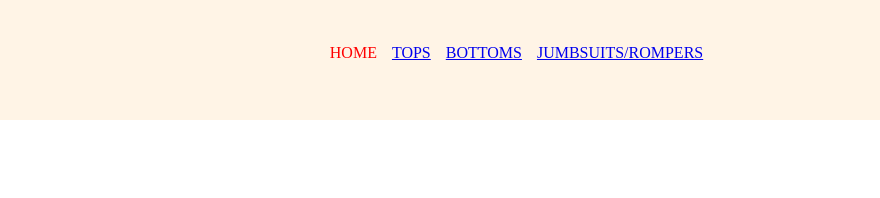
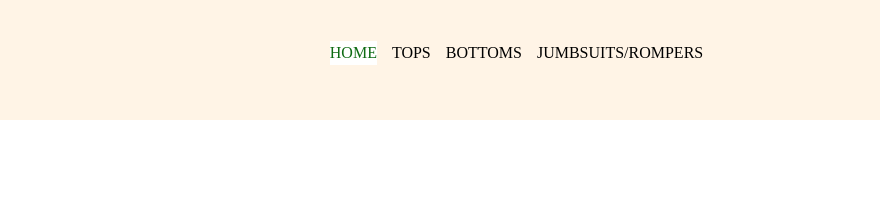
Before and after one commit to Safvanamc/test, a plain HTML site: page index.html in a window 1280 px wide. In both pictures the pointer is over the link "HOME". Shown: the top 198 px of the page, 400-1280 px from the left. Drawn offline with Linux system fonts and the light colour scheme.

Commit message:
color changed

```diff
--- a/index.html
+++ b/index.html
@@ -12,12 +12,14 @@
         <img src="./assets/layer1.png">
     </div>
     <div class="nv">
+
         <ul class="mm">
             <a href="#home">home</a>
             <a href="#imgs">tops</a>
             <a href="#imgs">bottoms</a>
             <a href="#imgs">jumbsuits/rompers</a>
         </ul>
+    </button>
     </section>
     </div>
  </header>
@@ -69,6 +71,7 @@
     * {
        margin: 0;
        padding: 0;
+       text-decoration: none;
     }
    header {
     background: #FFF4E6;
@@ -95,6 +98,20 @@ border: none;
 outline: none;
 border-radius: 12px;
 }
+/* .bn {
+background-color: rgb(236, 131, 12);
+color: rgb(15, 15, 15);
+display: inline-block;
+  padding: 15px 25px;
+  font-size: 20px;
+  cursor: pointer;
+  text-align: center;
+  text-decoration: none;
+  outline: none;
+  border: none;
+  border-radius: 15px;
+  box-shadow: 0 9px #999;
+} */
 
 main {
     max-width: 1000px;
@@ -219,8 +236,12 @@ place-content: center;
     display: grid;
  }
 a:hover {
-   text-decoration: none;
-color: red;
+
+    background: #ffff;
+color: rgb(14, 107, 19);
+}
+a  {
+    color: black;
 }
 
 
```
